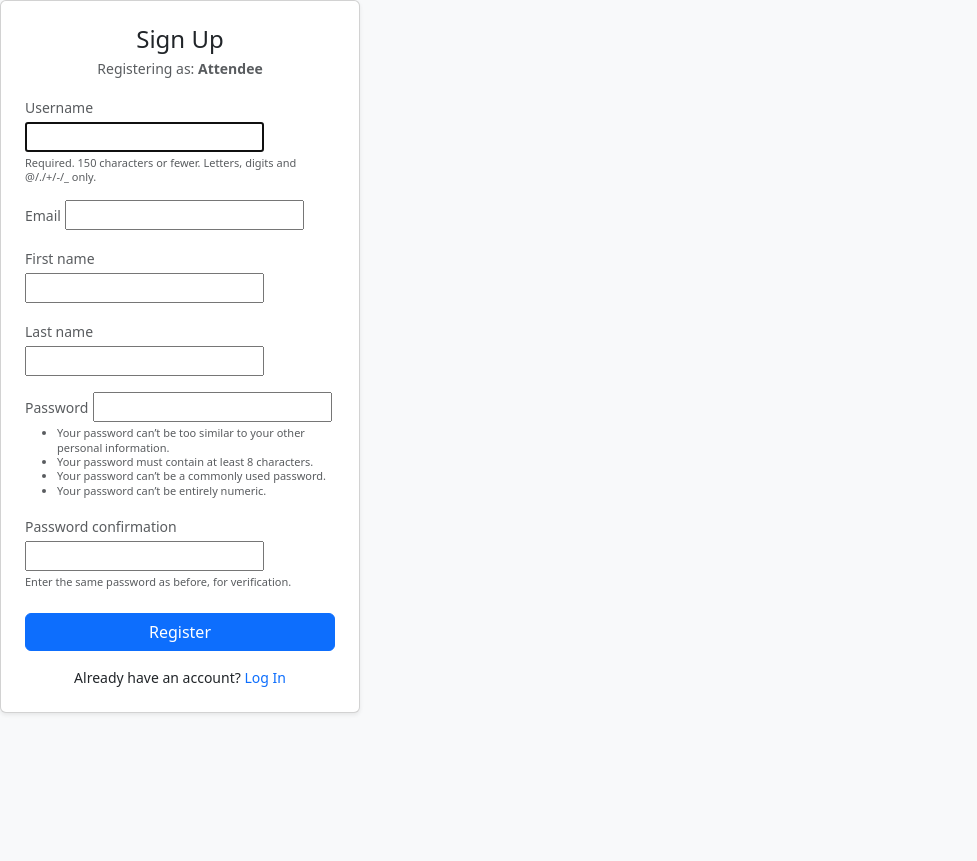
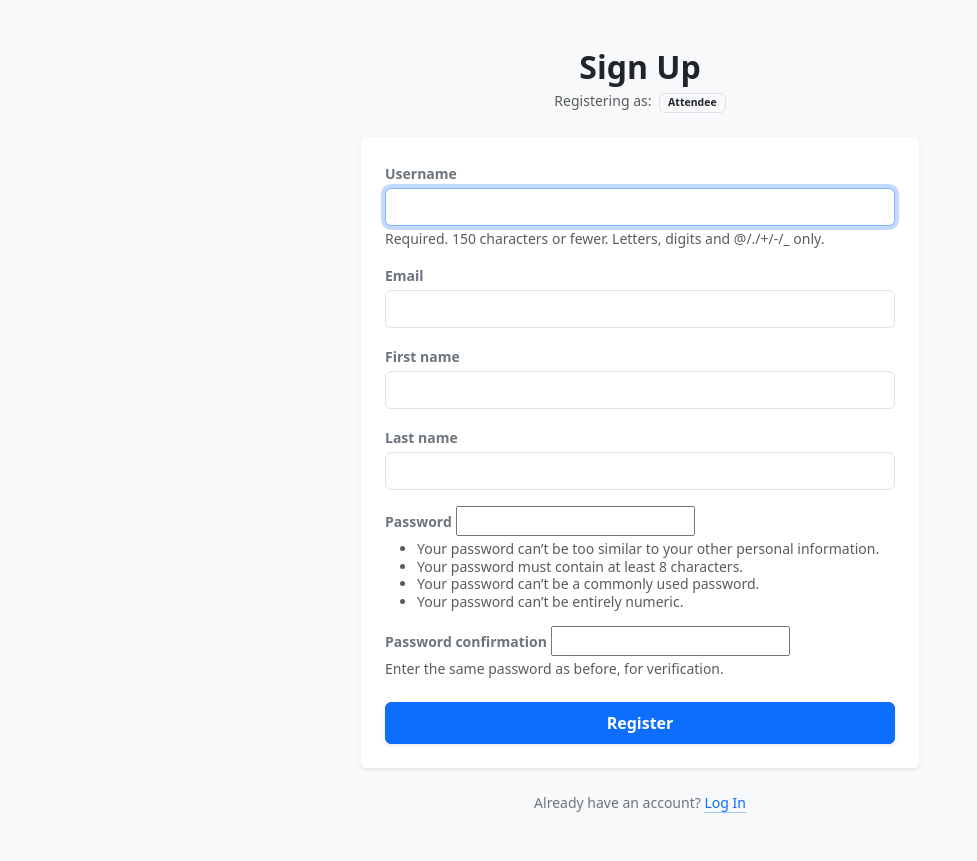
Before and after one commit to ccecchi/Event_management_system, a Django app: page /accounts/signup/attendee in a window 1280 px wide. Shown: the part 56-917 px from the top of the page, without its empty margins (0-977 px from the left). Before the commit the page ends 770 px from the top, so only its background shows below. Run offline with Django 5.2, Linux system fonts and the light colour scheme.

Commit message:
Minor template fixes

```diff
--- a/accounts/forms.py
+++ b/accounts/forms.py
@@ -1,7 +1,17 @@
 from django.contrib.auth.forms import UserCreationForm
+from django import forms
 from .models import CustomUser
 
 class CustomUserCreationForm(UserCreationForm):
     class Meta:
         model = CustomUser
         fields = UserCreationForm._meta.fields + ("email", "first_name", "last_name")
+
+        widgets = {
+            'username': forms.TextInput(attrs={'class': 'form-control'}),
+            'email': forms.EmailInput(attrs={'class': 'form-control'}),
+            'first_name': forms.TextInput(attrs={'class': 'form-control'}),
+            'last_name': forms.TextInput(attrs={'class': 'form-control'}),
+            'password1': forms.PasswordInput(attrs={'class': 'form-control'}),
+            'password2': forms.PasswordInput(attrs={'class': 'form-control'}),
+        }
--- a/templates/signup.html
+++ b/templates/signup.html
@@ -1,11 +1,13 @@
-{%extends "base.html"%}
+{% extends "base.html" %}
 
-{% block body%}
-<div class="card shadow-sm p-4" style="width: 360px;"> <h2 class="text-center h4 mb-1 text-dark">Sign Up</h2>
+{% block body %}
+<div class="container min-vh-100 d-flex flex-column align-items-center justify-content-center py-5">
+    <div class="col-12 col-md-8 col-lg-6">
+        <h2 class="text-center mb-1 fw-bold text-dark">Sign Up</h2>
 
-    <div class="text-center text-muted small mb-3">
+        <div class="text-center text-muted small mb-4">
             Registering as:
-        <strong>
+            <span class="badge bg-light text-dark border px-2 py-1.5 fw-semibold ms-1">
                 {% if role_type == "A" %}
                     Attendee
                 {% elif role_type == "O" %}
@@ -13,44 +15,51 @@
                 {% else %}
                     {{ role_type }}
                 {% endif %}
-        </strong>
+            </span>
         </div>
 
         {% if form.errors %}
-        <div class="alert alert-danger p-2 text-center small mb-3" role="alert">
-            Please correct the errors below.
+            <div class="alert alert-danger p-3 small mb-4 d-flex align-items-center border-0 shadow-sm" role="alert">
+                <i class="bi bi-exclamation-circle-fill me-2 fs-5"></i>
+                <div>Please correct the errors marked in red below.</div>
             </div>
         {% endif %}
 
+        <div class="card shadow-sm border-0 mb-4 bg-white">
+            <div class="card-body p-4">
                 <form method="post">
                     {% csrf_token %}
-
                     {% for field in form %}
                         <div class="mb-3">
-                <label for="{{ field.id_for_label }}" class="form-label text-muted small fw-medium mb-1">{{ field.label }}</label>
-
-                {# Il campo di input di Django #}
+                            <label for="{{ field.id_for_label }}" class="form-label text-secondary small fw-semibold mb-1">
+                                {{ field.label }}
+                            </label>
                             {{ field }}
 
                             {% if field.help_text %}
-                    <div class="form-text text-muted" style="font-size: 11px; line-height: 1.3;">
+                                <div class="form-text text-muted small lh-sm mt-1">
                                     {{ field.help_text|safe }}
                                 </div>
                             {% endif %}
 
                             {% if field.errors %}
-                    <div class="text-danger small mt-1" style="font-size: 13px;">
-                        {{ field.errors|striptags }}
+                                <div class="text-danger small mt-1 d-flex align-items-center fw-medium">
+                                    <i class="bi bi-x-circle me-1"></i>{{ field.errors|striptags }}
                                 </div>
                             {% endif %}
                         </div>
                     {% endfor %}
 
-        <button type="submit" class="btn btn-primary w-100 mt-2">Register</button>
+                    <button type="submit" class="btn btn-primary w-100 py-2 mt-2 shadow-sm fw-semibold">
+                        Register
+                    </button>
                 </form>
-
-    <div class="text-center mt-3 small">
-        Already have an account? <a href="{% url 'login' %}" class="text-decoration-none">Log In</a>
             </div>
         </div>
-{% endblock body%}
+
+        <div class="text-center mt-3 small text-secondary">
+            Already have an account? <a href="{% url 'login' %}" class="text-primary fw-medium text-decoration-none border-bottom border-primary-subtle">Log In</a>
+        </div>
+    </div>
+</div>
+{% endblock body %}
```
Also changed, not shown: templates/login.html (+7 -1 lines). Lines whose indentation alone changed are shown as unchanged.
